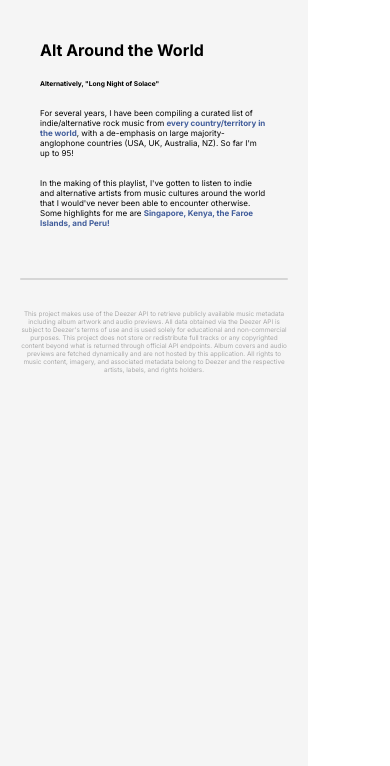
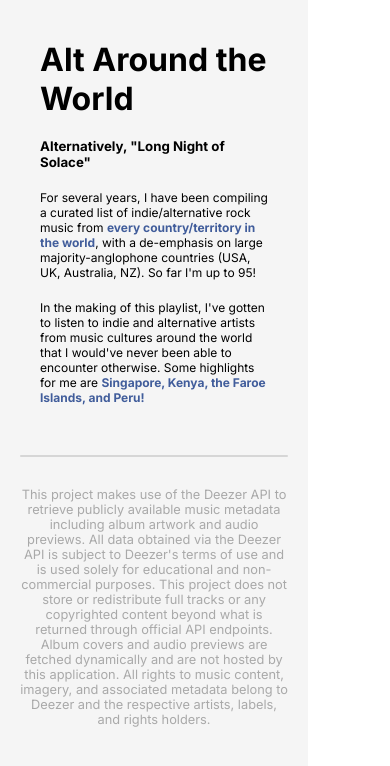
Before and after one commit to saladchalice/Alt-Around-the-World, a React (Create React App) app: page / in a window 390 px wide. Shown: the top 766 px of the page. Built offline with nearby package versions, Linux system fonts and the light colour scheme; no server answers.

Commit message:
Update style.css

```diff
--- a/src/styles/style.css
+++ b/src/styles/style.css
@@ -21,6 +21,10 @@ h1, h2, h3, h4, h5, h6 {
 
 .text {
     margin: 20px;
+}
+
+p.text{
+    font-size:12px;
 }
 
 #grid-container {
@@ -80,7 +84,7 @@ h1, h2, h3, h4, h5, h6 {
     padding: 0px;
     color: black; /* Standard Apple blue */
     font-weight: 600; /* Medium boldness like Apple defaults */
-    font-size: 1.2em;
+    font-size: 1em;
     text-align: center;
 }
 
@@ -127,19 +131,19 @@ html {
 }
 
 @media (max-width: 1200px) {
-    html {
+    p {
         font-size: 12px; /* Reduce size for medium screens */
     }
 }
 
 @media (max-width: 768px) {
-    html {
+    p {
         font-size: 10px; /* Smaller size for tablet screens */
     }
 }
 
 @media (max-width: 480px) {
-    html {
+    p {
         font-size: 8px; /* Compact size for mobile devices */
     }
 }
```
